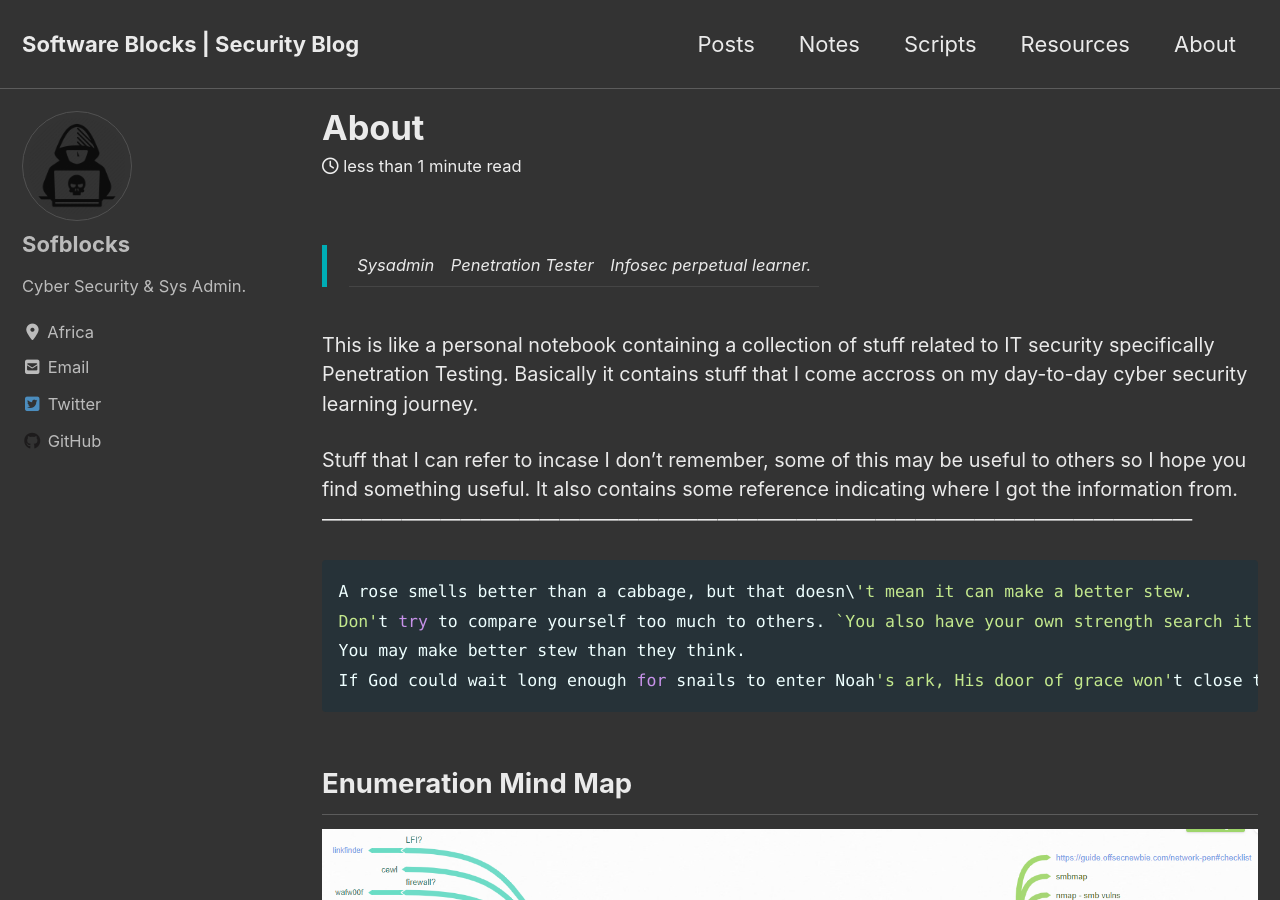
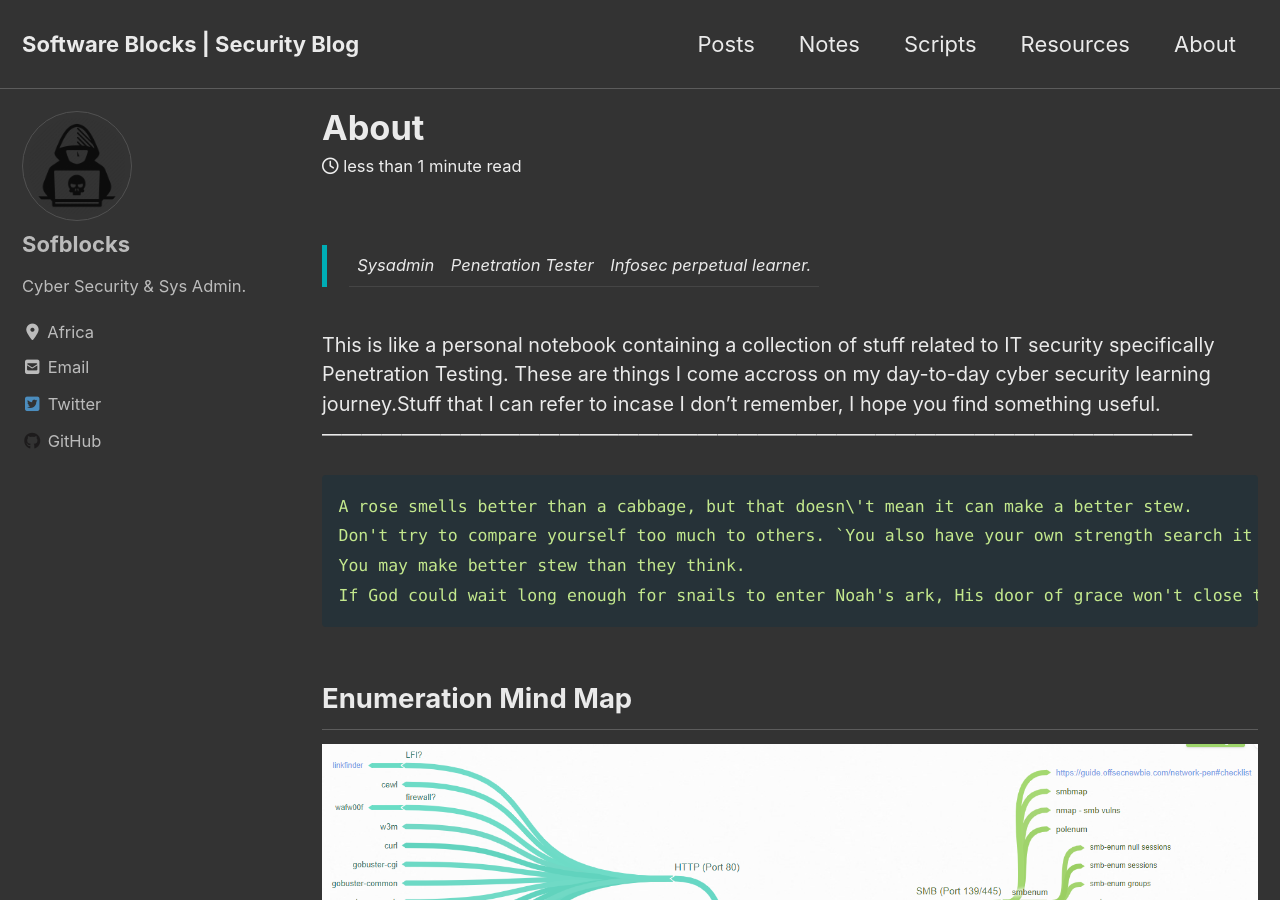
Before and after one commit to sofblocks/sofblocks.github.io, a Jekyll site: the page built from _pages/about.md, in a window 1280 px wide and 900 px high. Built offline with Jekyll 4.4.1, drawn with Linux system fonts in a browser that asks for light colours; cached includes are drawn as plain includes; nearby versions of some CDN libraries.

Commit message:
Little updates

````diff
--- a/_pages/about.md
+++ b/_pages/about.md
@@ -8,16 +8,13 @@ classes: wide
 > Sysadmin|Penetration Tester|Infosec perpetual learner.
 
 This is like a personal notebook containing a collection of stuff related to IT security specifically Penetration Testing.
-Basically it contains stuff that I come accross on my day-to-day cyber security learning journey.
-
-Stuff that I can refer to incase I don't remember, some of this may be useful to others so I hope you find something useful.
-It also contains some reference indicating where I got the information from.
+These are things I come accross on my day-to-day cyber security learning journey.Stuff that I can refer to incase I don't remember, I hope you find something useful.
 ------------------------------------------------------------------------------------------------------------------------------------
-```python
+```yml
 A rose smells better than a cabbage, but that doesn\'t mean it can make a better stew.
 Don't try to compare yourself too much to others. `You also have your own strength search it and build on it`.
 You may make better stew than they think.
-If God could wait long enough for snails to enter Noah's ark, His door of grace won't close till you reach your expected position in life. Never look down on yourself keep looking up.
+If God could wait long enough for snails to enter Noah's ark, His door of grace won't close till you reach your expected position in life. Never look down on yourself.
 ```
 ## Enumeration Mind Map
 ![upload-image]({{ "/assets/imgs/notes/map.png" | relative_url }})
````
Also changed, not shown: _pages/resources.md (+1 -1 lines).
